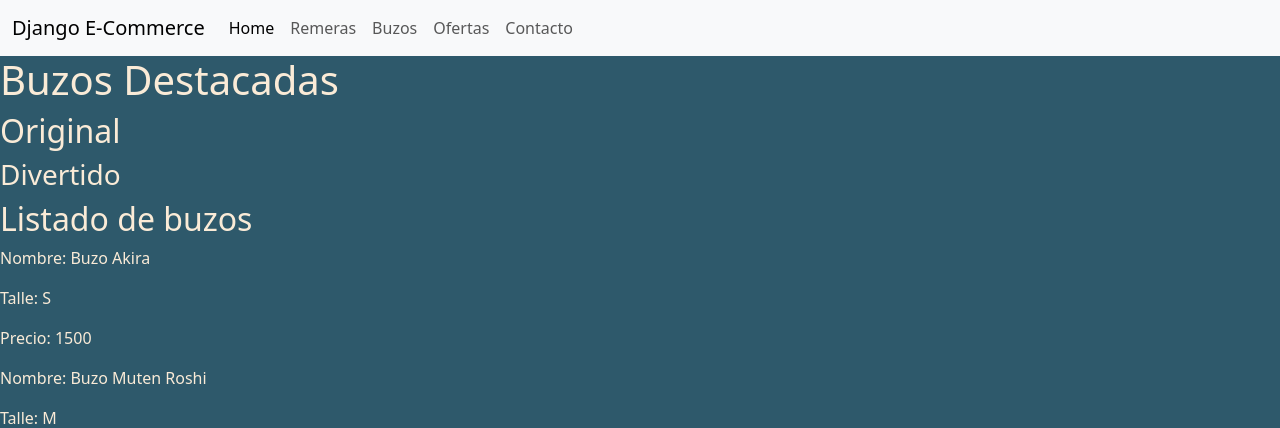
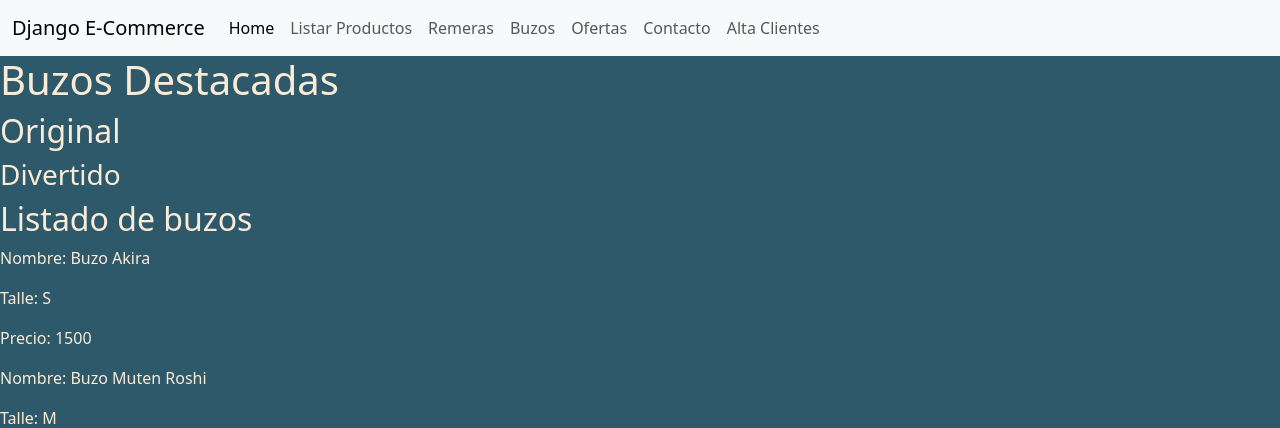
Before and after one commit to emaspa80/proyectodjango, a Django app: page /buzos/ in a window 1280 px wide. Shown: the top 428 px of the page. Run offline with Django 4.2, Linux system fonts and the light colour scheme.

Commit message:
Actualizacion entrega 3

```diff
--- a/tienda_vitual/app_t_virtual/templates/app_t_virtual/base.html
+++ b/tienda_vitual/app_t_virtual/templates/app_t_virtual/base.html
@@ -42,6 +42,9 @@
                 >
               </li>
               <li class="nav-item">
+                <a class="nav-link" href="{% url 'listar_productos' %}">Listar Productos</a>
+              </li>
+              <li class="nav-item">
                 <a class="nav-link" href="{% url 'remeras' %}">Remeras</a>
               </li>
               <li class="nav-item">
@@ -52,6 +55,9 @@
               </li>
               <li class="nav-item">
                 <a class="nav-link" href="{% url 'contacto' %}">Contacto</a>
+              </li>
+              <li class="nav-item">
+                <a class="nav-link" href="{% url 'alta_clientes' %}">Alta Clientes</a>
               </li>
             </ul>
           </div>
```
